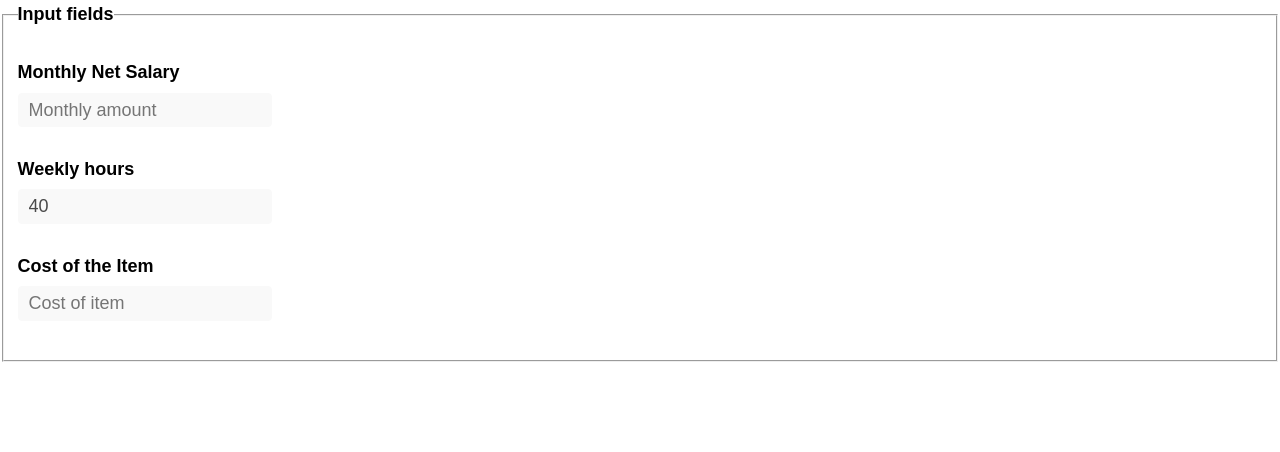
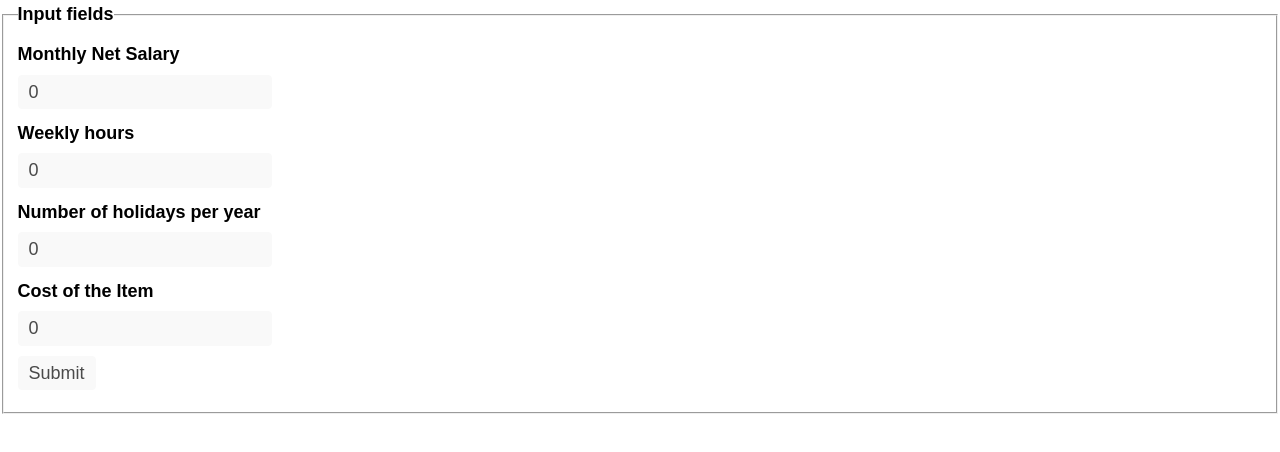
Before and after one commit to akmur/timeworth, a React (Vite) app: page / in a window 1280 px wide. Shown: the top 452 px of the page. Built offline with nearby package versions, Linux system fonts and the light colour scheme; a web font is replaced by a local one.

Commit message:
some progress

```diff
--- a/src/App.js
+++ b/src/App.js
@@ -1,12 +1,61 @@
 import React from 'react'
 import Form from './components/Form'
+import Result from './components/Result'
+import getStateFromStorage from './helpers/getStateFromStorage'
+import saveStateToStorage from './helpers/saveStateToStorage'
 
 class App extends React.Component {
   state = {}
+
+  handleChange = event => {
+    this.setState({
+      [event.target.id]: event.target.value
+    })
+
+    saveStateToStorage(event.target.id, event.target.value)
+  }
+
+  handleSubmit = event => {
+    // get data from all state fields
+    const weeklyHours = this.state.weeklyHours
+    const holidays = this.state.holidays
+    const monthlyIncome = this.state.monthlyIncome
+    const itemCost = this.state.itemCost
+
+    // calculate
+    const actualMonthlyWorkedDays = (5 * 52 - 10 - holidays) / 12 // 19,1
+    const hoursInAMonth = (weeklyHours / 5) * actualMonthlyWorkedDays // 153
+    const minutesInAMonth = hoursInAMonth * 60 // 9180
+    const realPayPerMinute = monthlyIncome / minutesInAMonth // 0,32
+    const roundedPayPerMinute = realPayPerMinute.toFixed(3) // 0,327 > pay per minute
+    const costinMinutes = Math.floor(itemCost / roundedPayPerMinute) // 91
+
+    const totalHours = Math.floor(costinMinutes / 60)
+    const totalMinutes = costinMinutes % 60
+
+    const result = `${totalHours} hour(s) and ${totalMinutes} minutes`
+
+    // show
+    this.setState({
+      result: result
+    })
+  }
+
+  componentDidMount() {
+    this.setState(getStateFromStorage())
+  }
+
   render() {
     return (
       <div>
-        <Form monthlyAmount="" weeklyHours="40" />
+        <Form
+          monthlyIncome={this.state.monthlyIncome}
+          holidays={this.state.holidays}
+          weeklyHours={this.state.weeklyHours}
+          handleChange={this.handleChange}
+          handleSubmit={this.handleSubmit}
+        />
+        <Result result={this.state.result} />
       </div>
     )
   }
--- a/src/components/Form.js
+++ b/src/components/Form.js
@@ -1,31 +1,66 @@
 import React from 'react'
 
 class Form extends React.Component {
-  state = {}
+  handleSubmit = event => {
+    event.preventDefault()
+    this.props.handleSubmit(event)
+  }
+
+  handleChange = event => {
+    this.props.handleChange(event)
+  }
+
   render() {
-    console.log(this.props)
     return (
       <div>
+        <form onSubmit={this.handleSubmit}>
           <fieldset id="forms__input">
             <legend>Input fields</legend>
-          <p>
-            <label htmlFor="input__text">Monthly Net Salary</label>{' '}
-            <input id="input__text" placeholder="Monthly amount" type="text" />
-          </p>
-          <p>
-            <label htmlFor="input__text">Weekly hours</label>{' '}
+            <div>
+              <label htmlFor="monthlyIncome">Monthly Net Salary</label>{' '}
               <input
-              id="input__text"
+                id="monthlyIncome"
+                placeholder="Monthly amount"
+                type="text"
+                defaultValue={this.props.monthlyIncome}
+                onChange={this.handleChange}
+              />
+            </div>
+            <div>
+              <label htmlFor="weeklyHours">Weekly hours</label>{' '}
+              <input
+                id="weeklyHours"
                 placeholder="Hours per week"
                 type="text"
-              value={this.props.weeklyHours}
+                defaultValue={this.props.weeklyHours}
+                onChange={this.handleChange}
               />
-          </p>
-          <p>
-            <label htmlFor="input__text">Cost of the Item</label>{' '}
-            <input id="input__text" placeholder="Cost of item" type="text" />
-          </p>
+            </div>
+            <div>
+              <label htmlFor="holidays">Number of holidays per year</label>{' '}
+              <input
+                id="holidays"
+                placeholder="Number of holidays"
+                type="text"
+                defaultValue={this.props.holidays}
+                onChange={this.handleChange}
+              />
+            </div>
+            <div>
+              <label htmlFor="itemCost">Cost of the Item</label>{' '}
+              <input
+                id="itemCost"
+                placeholder="Cost of item"
+                type="text"
+                defaultValue="0"
+                onChange={this.handleChange}
+              />
+            </div>
+            <div>
+              <input id="submit" type="submit" defaultValue="Calculate" />
+            </div>
           </fieldset>
+        </form>
       </div>
     )
   }
--- /dev/null
+++ b/src/components/Result.js
@@ -0,0 +1,13 @@
+import React from 'react'
+
+class Result extends React.Component {
+  render() {
+    return (
+      <div>
+        <div className="result">{this.props.result}</div>
+      </div>
+    )
+  }
+}
+
+export default Result
--- /dev/null
+++ b/src/helpers/getStateFromStorage.js
@@ -0,0 +1,13 @@
+function retrieveData(key) {
+  return localStorage.getItem(key) ? localStorage.getItem(key) : 0
+}
+
+export default function() {
+  const localStorageState = {
+    weeklyHours: retrieveData('weeklyHours'),
+    monthlyIncome: retrieveData('monthlyIncome'),
+    holidays: retrieveData('holidays')
+  }
+
+  return localStorageState
+}
--- /dev/null
+++ b/src/helpers/saveStateToStorage.js
@@ -0,0 +1,3 @@
+export default function(key, value) {
+  localStorage.setItem(key, value)
+}
```
Lines whose indentation alone changed are shown as unchanged.
